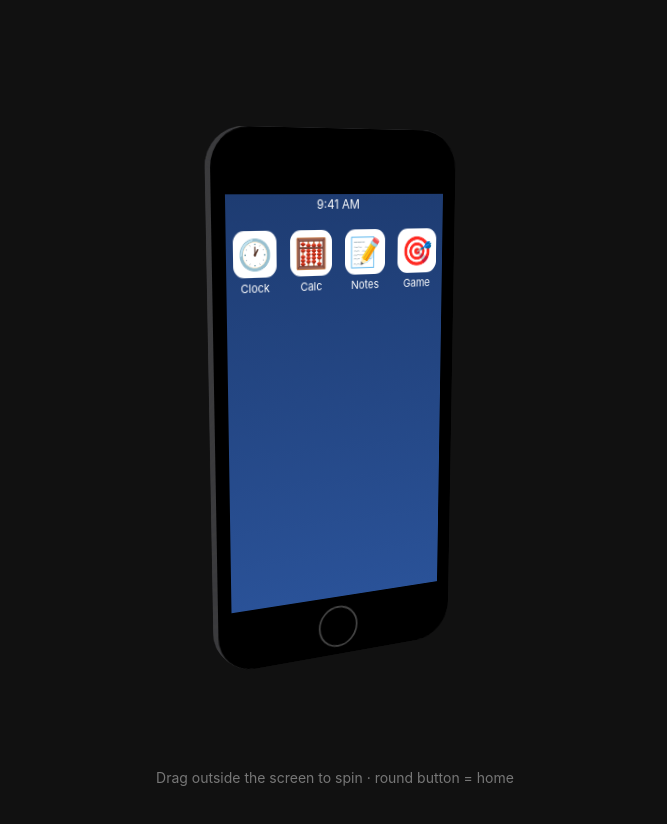
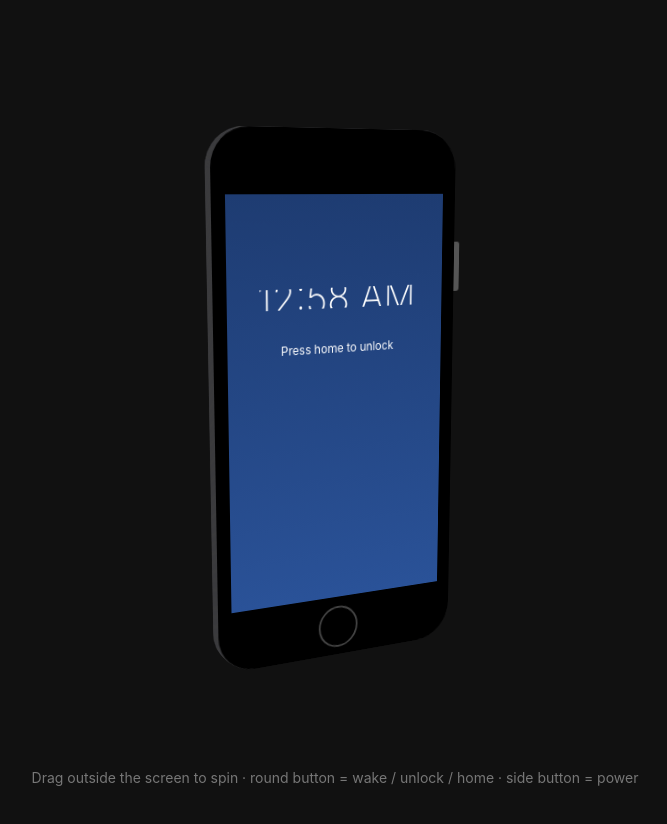
Before and after one commit to maxwellhallmark2010-star/game-code, a plain HTML site: page iphone7.html in a window 1280 px wide. Shown: the whole page, without its empty margins (305-972 px from the left). Drawn offline with Linux system fonts and the light colour scheme.

Commit message:
Add lock screen, auto sleep, power button, live time, more apps
Co-Authored-By: Claude Fable 5.2 <noreply@anthropic.com>
Claude-Session: https://claude.ai/code/session_01Ucs65RvkZkX6M8DbZy9sk1

```diff
--- a/iphone7.html
+++ b/iphone7.html
@@ -16,19 +16,23 @@ h1{font-weight:200;font-size:40px;margin:30px 8px;overflow:hidden}
 button{width:25%;height:56px;font-size:22px;border:1px solid #000;background:#333;color:#fff}
 #g{display:block;width:50px;height:50px;border-radius:50%;background:#f33}
 textarea{display:block;width:100%;height:100%;box-sizing:border-box;border:0;padding:10px;background:#fffbe6;font:16px sans-serif;user-select:text;-webkit-user-select:text}
+#k{position:absolute;inset:0;background:inherit;padding-top:60px}
+#w{position:absolute;right:-6px;top:110px;width:6px;height:50px;background:#555;border-radius:0 3px 3px 0;cursor:pointer}
+#w:after{content:'';position:absolute;inset:-12px}
+canvas{display:block;background:#fff}
 p{position:fixed;bottom:0;width:100%;text-align:center;color:#777}
 </style>
 <div id=p>
- <div id=f><div id=s>9:41 AM<div id=v></div></div><div id=h></div></div>
+ <div id=f><div id=s><span id=t></span><div id=v></div><div id=k></div></div><div id=h></div><div id=w></div></div>
  <div id=b><i></i>iPhone</div>
 </div>
-<p>Drag outside the screen to spin · round button = home</p>
+<p>Drag outside the screen to spin · round button = wake / unlock / home · side button = power</p>
 <script>
 const P=document.getElementById('p'),V=document.getElementById('v');
 let rx=-10,ry=25,d,lx,ly,iv;
 const R=()=>P.style.transform=`rotateX(${rx}deg) rotateY(${ry}deg)`;R();
 for(let i=-7;i<8;i++)P.insertAdjacentHTML('beforeend',`<div style="transform:translateZ(${i}px)"></div>`);
-onpointerdown=e=>{d=!e.target.closest('#s,#h');lx=e.clientX;ly=e.clientY};
+onpointerdown=e=>{W();d=!e.target.closest('#s,#h');lx=e.clientX;ly=e.clientY};
 onpointermove=e=>{if(d){ry+=(e.clientX-lx)/2;rx-=(e.clientY-ly)/2;lx=e.clientX;ly=e.clientY;R()}};
 onpointerup=()=>d=0;
 const A={
@@ -37,8 +41,17 @@ const A={
   V.onclick=e=>{const c=e.target.tagName=='BUTTON'&&e.target.textContent;if(!c)return;
    if(c=='C')x='';else if(c=='='){try{x=''+eval(x)}catch{x=''}}else x+=c;o.textContent=x||0}}],
  Notes:['📝',()=>{V.innerHTML='<textarea placeholder="Type a note…"></textarea>';const t=V.firstChild;try{t.value=localStorage.n||'';t.oninput=()=>localStorage.n=t.value}catch{}}],
- Game:['🎯',()=>{let n=0;V.innerHTML='<h1>0</h1><button id=g></button>';g.onclick=()=>{V.firstChild.textContent=++n;g.style.margin=Math.random()*200+'px 0 0 '+Math.random()*170+'px'}}]
+ Game:['🎯',()=>{let n=0;V.innerHTML='<h1>0</h1><button id=g></button>';g.onclick=()=>{V.firstChild.textContent=++n;g.style.margin=Math.random()*200+'px 0 0 '+Math.random()*170+'px'}}],
+ Paint:['🎨',()=>{V.innerHTML='<canvas width=232 height=386>';const c=V.firstChild.getContext('2d');V.firstChild.onpointermove=e=>e.buttons&&c.fillRect(e.offsetX-2,e.offsetY-2,5,5)}],
+ Light:['🔦',()=>V.innerHTML='<div style="height:100%;background:#fff">'],
+ Dice:['🎲',()=>{V.innerHTML='<h1>Tap to roll</h1>';V.onclick=()=>V.firstChild.textContent='⚀⚁⚂⚃⚄⚅'[Math.random()*6|0]}],
+ Timer:['⏱️',()=>{let s=0;const f=()=>V.innerHTML='<h1>'+s+++'s</h1>';f();iv=setInterval(f,1e3)}]
 };
+let st,af;
+const T=()=>new Date().toLocaleTimeString([],{hour:'numeric',minute:'2-digit'}),
+ W=()=>{clearTimeout(af);af=setTimeout(()=>S(0),3e4)},
+ S=n=>{st=n;k.style.display=n>1?'none':'';k.style.background=n?'':'#000';k.innerHTML=n?`<h1>${T()}</h1>Press home to unlock`:'';n>1&&home()};
+setInterval(()=>{t.textContent=T();st==1&&S(1)},1e3);
 const home=()=>{clearInterval(iv);V.onclick=null;V.innerHTML='';for(const k in A){const e=document.createElement('div');e.className='i';e.innerHTML=`<b>${A[k][0]}</b>${k}`;e.onclick=v=>{v.stopPropagation();A[k][1]()};V.append(e)}};
-h.onclick=home;home();
+h.onclick=()=>S(st<2?st+1:2);w.onclick=()=>S(st?0:1);t.textContent=T();S(1);W();
 </script>
```
